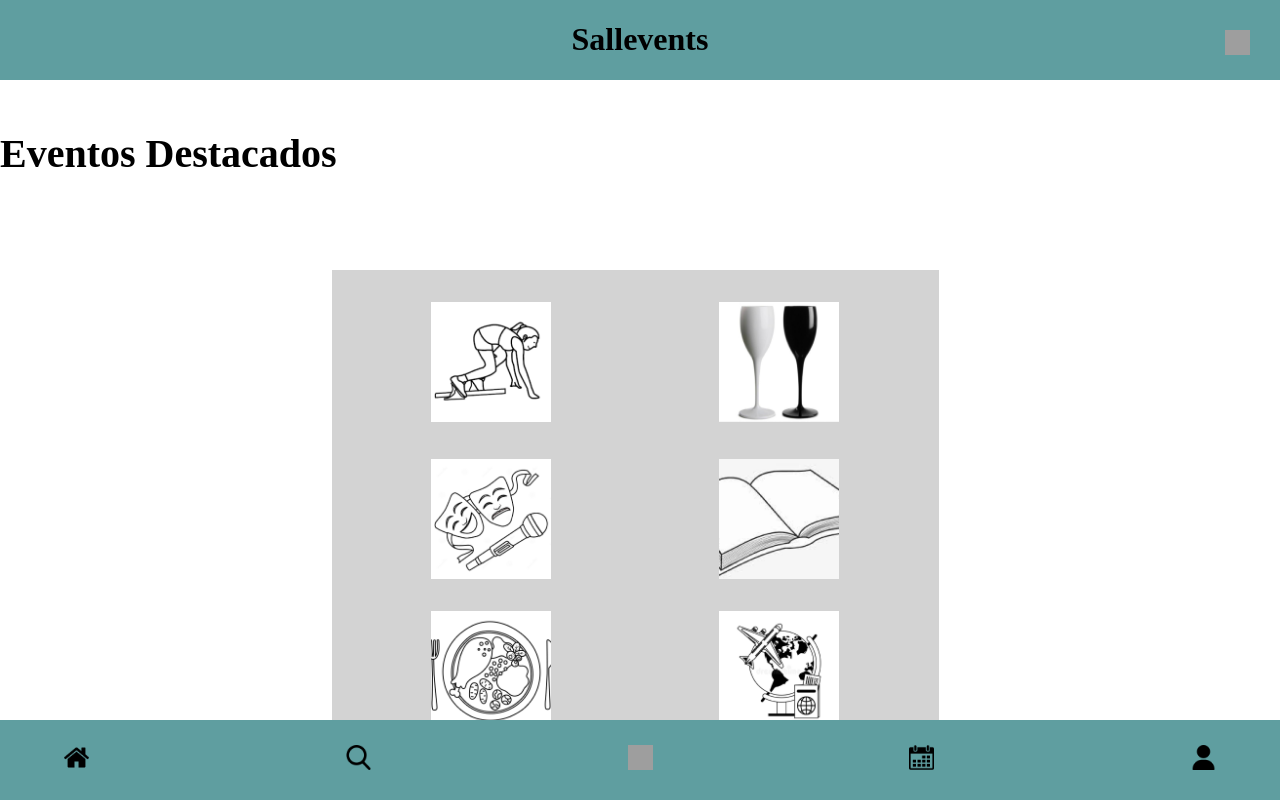
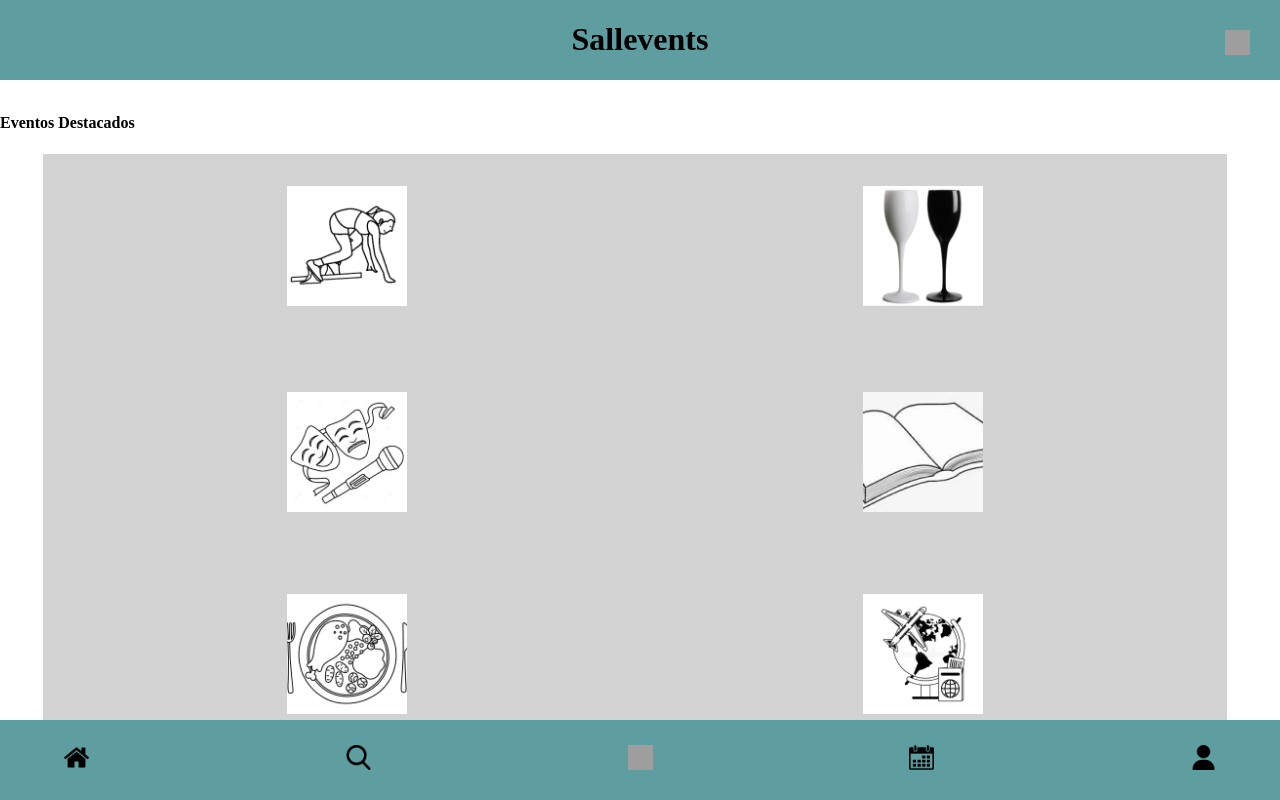
Before and after one commit to mateogalache/PWI-G03, a Vue app: page /Home in a window 1280 px wide. Built offline with nearby package versions, Linux system fonts and the light colour scheme; grey boxes are pictures that could not be loaded.

Commit message:
Home(arreglados)

```diff
--- a/src/views/Home.vue
+++ b/src/views/Home.vue
@@ -12,7 +12,8 @@ import Header3 from '../components/Header3.vue'
 
 <main>
     <br>
-    <h2>Eventos Destacados</h2>
+    <p><b>Eventos Destacados</b></p>
+    <br><br><br>
     <div class = "container5">
 
         <div class="eventocontainer">
@@ -84,15 +85,6 @@ import Header3 from '../components/Header3.vue'
     }
 
 
-
-    .container{
-
-       display: flex;
-       justify-content: center;
-       flex-direction: column;
-       align-items: center;
-   }
-
    .eventocontainer{
        background-color: lightgrey;
        display: flex;
@@ -159,21 +151,30 @@ import Header3 from '../components/Header3.vue'
 
    @media (min-width:1080px){
 
+        .container5{
+
+            display: flex;
+            justify-content: center;
+            flex-direction: column;
+            align-items: center;
+        }
+
        .eventocontainer{
            background-color: lightgrey;
            display: flex;
            flex-direction: column;
            padding: 1em;
-           margin-top: -5px;
-           width: 575px;
+           width: 90%;
+           height: 550px;
            margin-left: -10px;
+           margin-top: -50px;
            text-align: center;
-           margin-top: 60px;
        }
 
        .parejas{
            display: flex;
            justify-content: space-around;
+           margin-bottom: 50px;
        }
    }
 </style>
```
